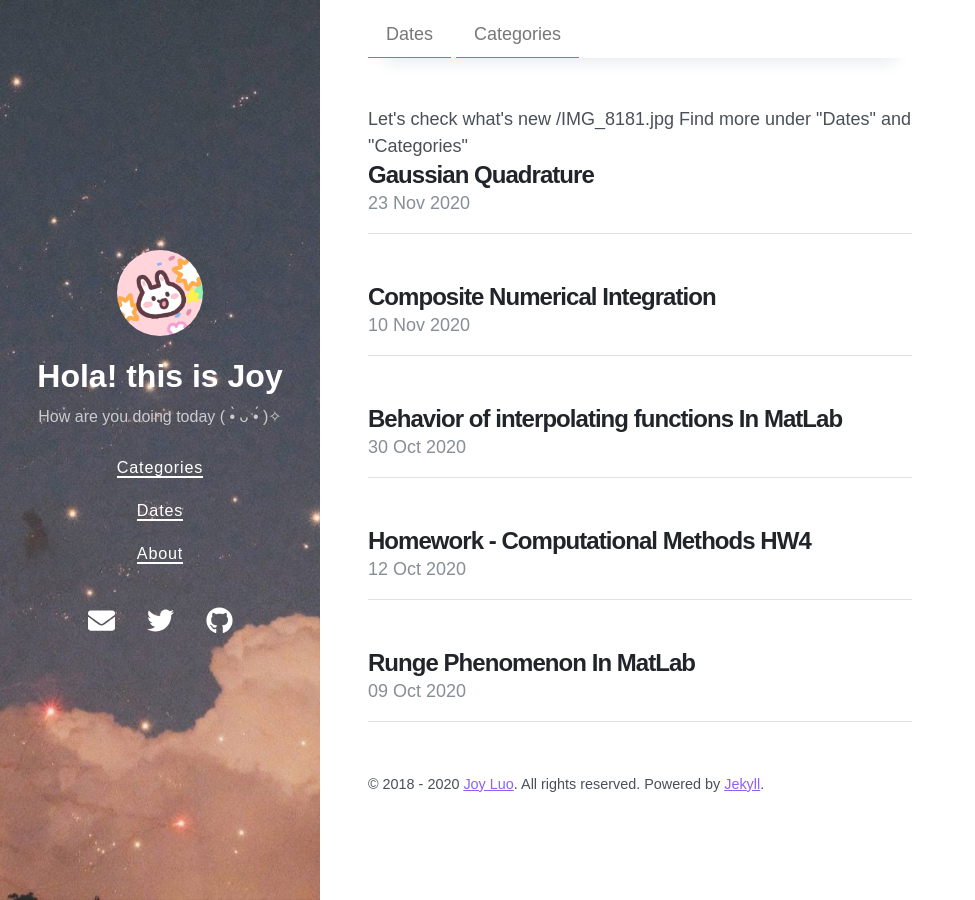
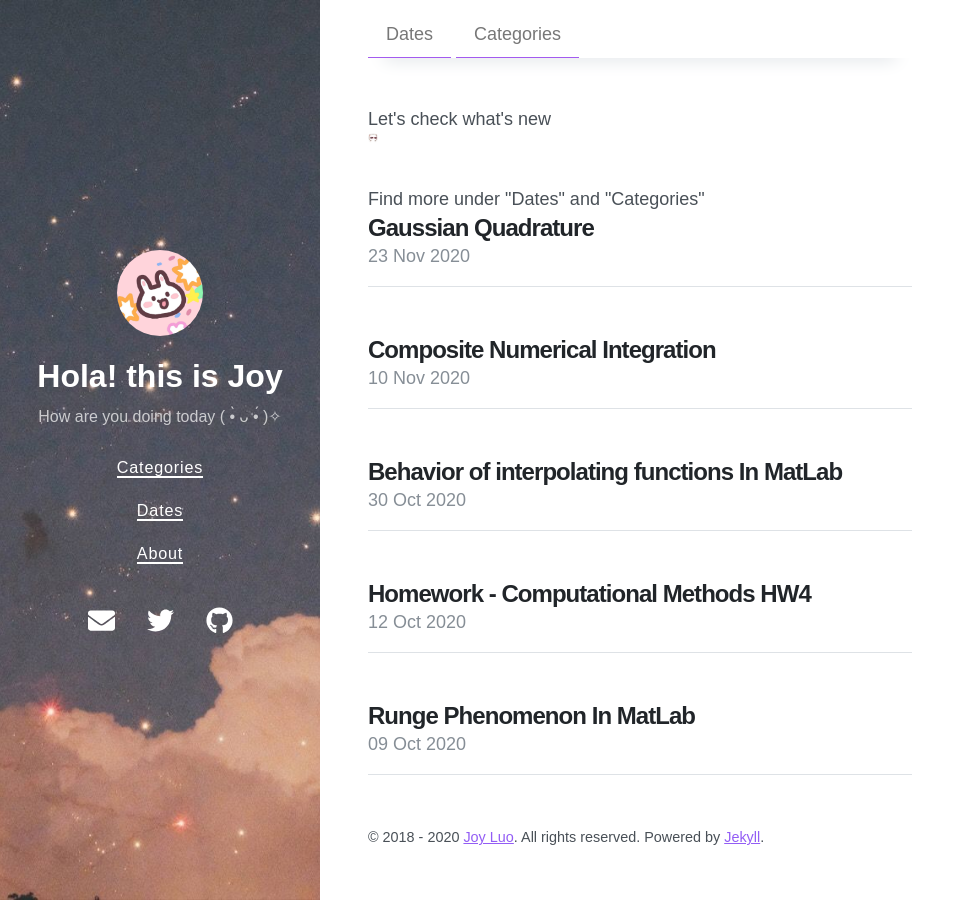
Before and after one commit to Joy3Luo/mathnotes, a Jekyll site: the page built from index.html, in a window 1280 px wide. Shown: the whole page, without its empty margins (0-975 px from the left). Built offline with Jekyll 4.4.1, drawn with Linux system fonts in a browser that asks for light colours; nearby versions of some CDN libraries; the list of posts is cut into pages by our own code.

Commit message:
Update home.html

```diff
--- a/_layouts/home.html
+++ b/_layouts/home.html
@@ -4,7 +4,7 @@ layout: default
 
 {% include home-header.html %}
 
-Let's check what's new /IMG_8181.jpg
+Let's check what's new <img src="{{ '/IMG_8181.jpg' | relative_url }}" width="10px"><br>
 Find more under "Dates" and "Categories"
 
 <div class="posts">
```
